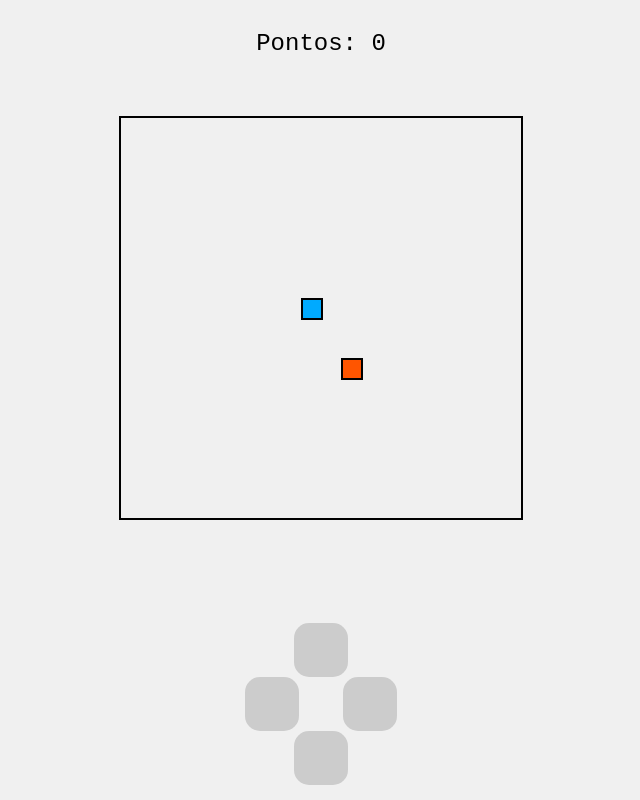
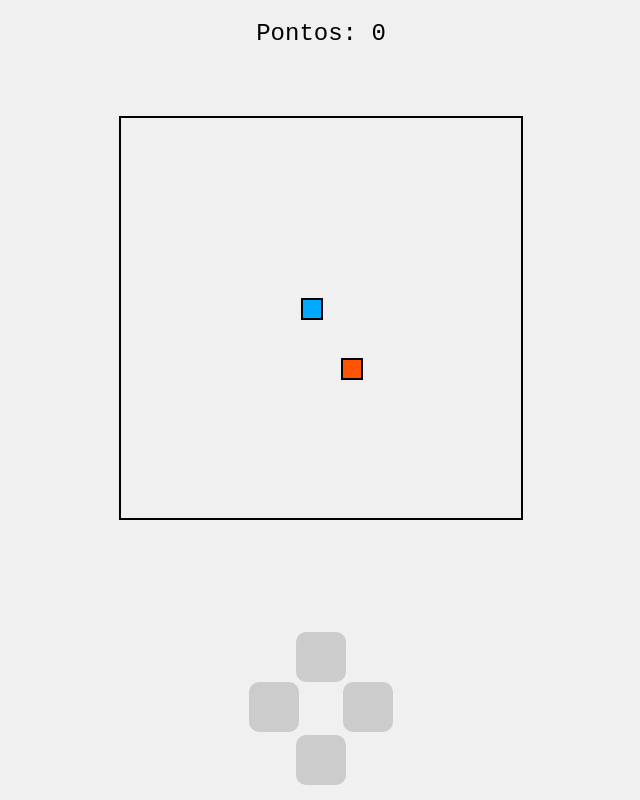
Before and after one commit to GustavoHenriqueRocha/snake, a plain HTML site: page index.html in a window 1280 px wide. Shown: the whole page, without its empty margins (319-959 px from the left). Drawn offline with Linux system fonts and the light colour scheme.

Commit message:
Update styles.css

```diff
--- a/styles.css
+++ b/styles.css
@@ -46,7 +46,7 @@ body {
     font-family: monospace;
     font-size: 24px;
     position: absolute;
-    top: 30px; /* Distância do topo */
+    top: 20px; /* Distância do topo */
     left: 50%; /* Centraliza horizontalmente */
     transform: translateX(-50%); /* Centraliza exatamente */
 }
@@ -68,9 +68,10 @@ body {
 /* Estilos dos botões */
 .controls-container  button {
     font-size: 20px;
-    padding: 27px 27px;
+    width: 50px;
+    height: 50px;
     margin: 0 20px;
     border: none;
-    border-radius: 15px;
+    border-radius: 10px;
     background-color: #ccc;
 }
```
